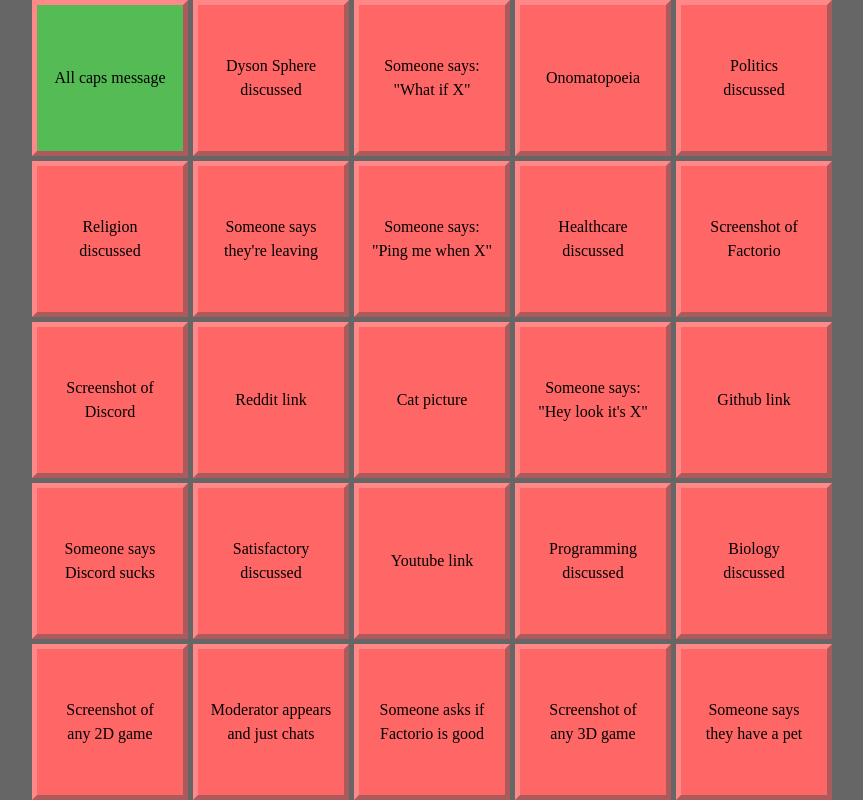
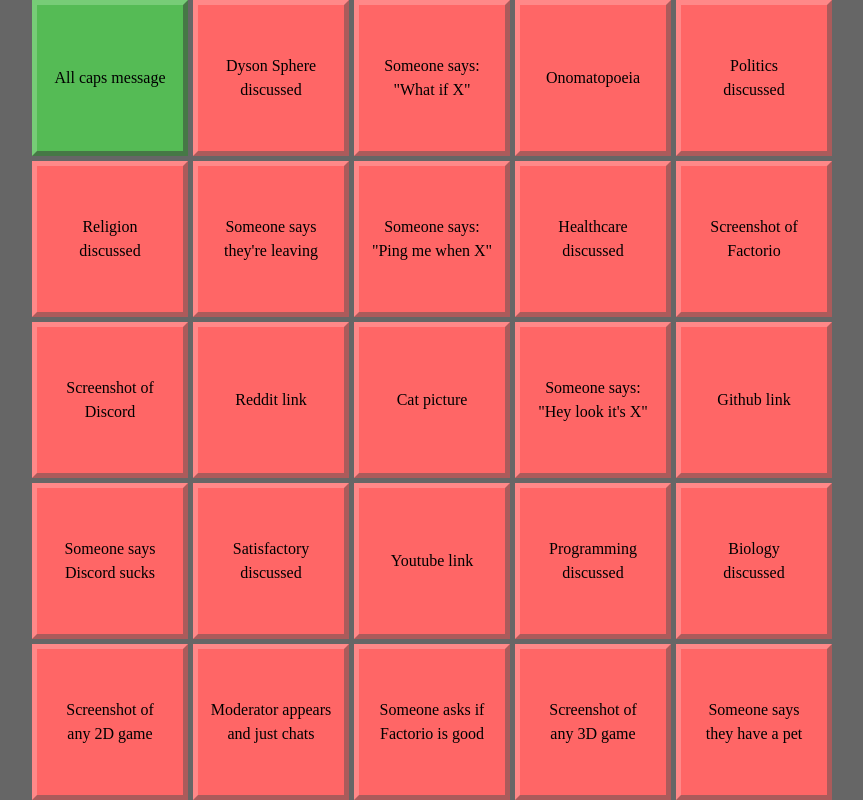
Before and after one commit to Hexicube/Hexicube.github.io, a plain HTML site: page discord-bingo.html in a window 1280 px wide. Both pictures are taken after a click on the element "All caps message". Shown: the whole page, without its empty margins (208-1071 px from the left). Drawn offline with Linux system fonts and the light colour scheme.

Commit message:
Fixed missing border declaration

```diff
--- a/discord-bingo.html
+++ b/discord-bingo.html
@@ -20,7 +20,7 @@
 	}
 	#grid > .selected {
 		background: #5b5;
-		border: 5
+		border: 5px outset #7c7;
 	}
 	</style>
 	<script>
```
